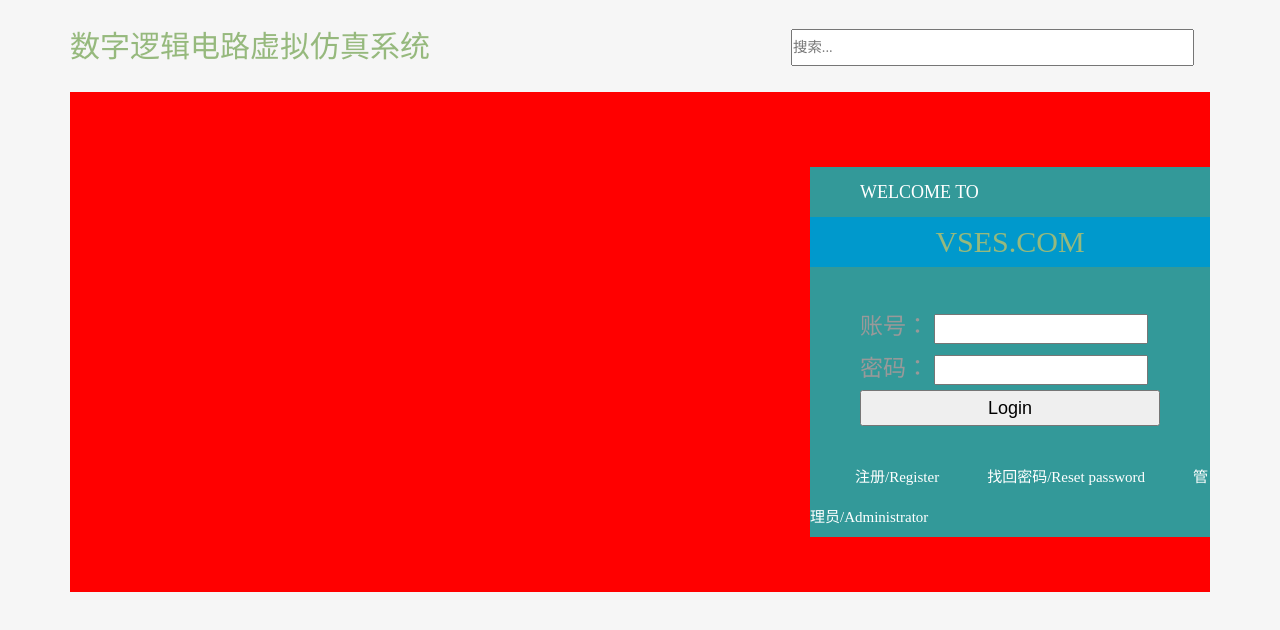
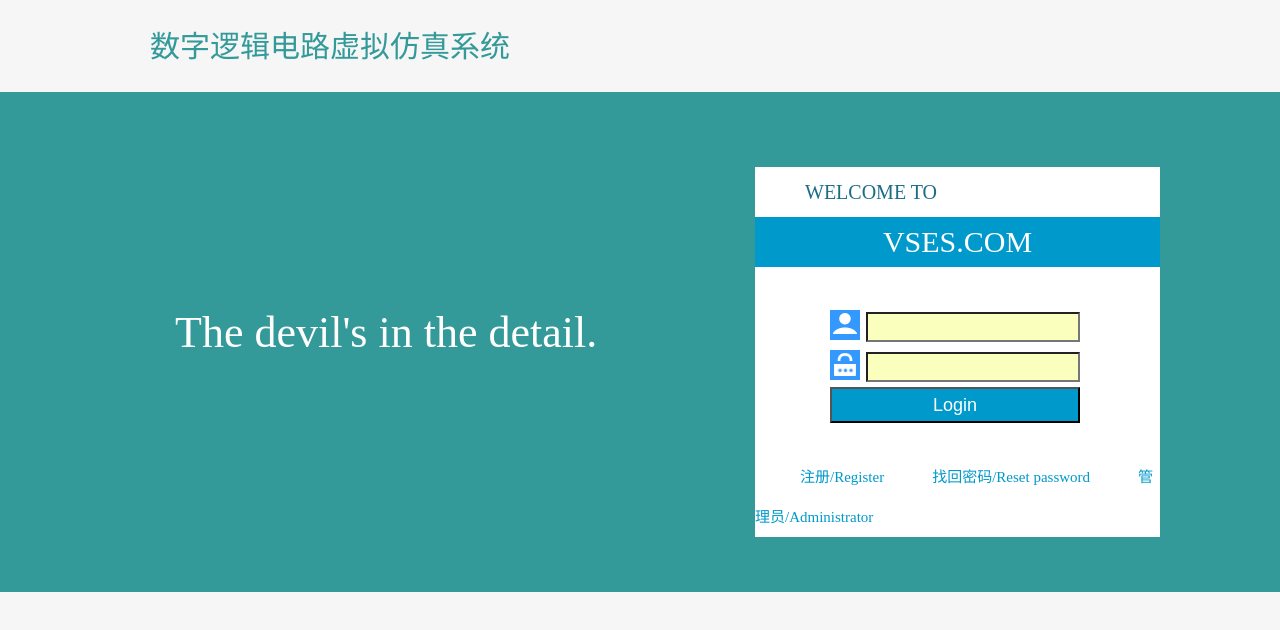
Before and after one commit to diwuhuang/VSES, a website: page views/index.html in a window 1280 px wide. Drawn offline with Linux system fonts and the light colour scheme.

Commit message:
增加首页页面

```diff
--- a/public/stylesheets/base.css
+++ b/public/stylesheets/base.css
@@ -13,8 +13,7 @@ sub{vertical-align:text-bottom}
 input,textarea,select{font-family:inherit;font-size:inherit;font-weight:inherit;*font-size:100%}
 legend{color:#000}
 #yui3-css-stamp.cssreset{display:none}
-a{text-decoration: none;
-    color: #fff;}
+a{text-decoration: none;color: #fff;}
 
 /*设置全局样式*/
 html{
--- a/public/stylesheets/index.css
+++ b/public/stylesheets/index.css
@@ -18,6 +18,7 @@
     float: left;
     font-size: 30px;
     line-height: 60px;
+    margin-left: 80px;
 }
 .top_input{
     height: 33px;
@@ -26,81 +27,108 @@
     margin-top: 12px;
     margin-right: 20px;
 }
-.top_input input{
+/*.top_input input{
     height: 33px;
     width: 100%;
     font-size: 1.2em;
     margin: 0 auto;
     vertical-align: middle;
-}
+}*/
 .top_logo a{
-    color: #96b97d;
+    color: #339999;
 }
 .content{
-    background: red;
+    background: #339999;
     margin: 0 auto;
-    width: 1140px;
+    width: 100%;
     height: 500px;
+}
+.content .content_left{
+    width: 500px;
+    height: 60px;
+    float: left;
+    margin-left: 175px;
+    margin-top: 215px;
+    /*background-color: yellow;*/
+}
+.content .content_left p{
+    font-size: 44px;
+    color: #fff;
 }
 .content .login{
     float: right;
-    width: 400px;
+    width: 405px;
     height: 370px;
     margin-top: 75px;
-    background-color: #339999;
+    margin-right: 120px;
+    background-color: #ffffff;
 }
 .content .login .login_top{
     float: left;
-    width: 400px;
+    width: 100%;
     height: 100px;
+    color: #0099cc;
+
     /*background-color: blue;*/
 }
 .content .login .login_top>div{
-    width: 400px;
+    width: 100%;
     height: 50px;
 }
 .content .login .login_top>div:nth-child(1){
-    font-size: 18px;
+    font-size: 20px;
     color: white;
     line-height: 50px;
+    width: 100%;
     /*background-color: #0099cc;*/
 }
 .content .login .login_top>div:nth-child(1)>h1{
     margin-left: 50px;
 }
 .content .login .login_top>div:nth-child(2){
+    width: 100%;
     font-size: 30px;
     line-height: 50px;
     text-align: center;
     background-color: #0099cc;
 }
 .content .login .login_top>div:nth-child(2)>h1{
-    color:#96b97d ;
+    color:#ffffff ;
 }
 .content .login .login_middle{
     float: left;
-    width: 400px;
+    width: 100%;
     height: 190px;
     /*background-color: skyblue;*/
 }
 .content .login .login_middle .account{
-    width: 300px;
-    margin: 40px auto;
+    width: 250px;
+    margin-top: 40px;
+    margin-left: 75px;
     /*background-color: yellow;*/
+    position: relative;
 }
-.content .login .login_middle .account span{
+.content .login .login_middle .account div{
     font-size: 23px;
 }
+
+.content .login .login_middle .account div img{
+    position: absolute;
+    margin-top: 3px;
+}
+
 .content .login .login_middle .account input{
-    margin: 5px 5px 5px 5px;
+    margin: 5px 5px 5px 36px;
     width: 210px;
     height: 26px;
     font-size: 18px;
 }
 .content .login .login_middle .account button{
-    width: 100%;
+    width: 250px;
     height: 36px;
     font-size: 18px;
+    color: #ffffff;
+    background-color: #0099cc;
 }
 .content .login .login_bottom{
     float: left;
@@ -113,6 +141,6 @@
     line-height: 40px;
     margin-left: 45px;
 }
-.content .login .login_bottom a:hover{
+.content .login .login_bottom>a:hover{
     color: black;
 }
--- a/routes/index.js
+++ b/routes/index.js
@@ -21,4 +21,8 @@ router.get('/student',function (req, res, next) {
 	res.render('students/student');
 });
 
+//渲染管理员登录界面
+router.get('/adminLogin',function (req, res, next) {
+	res.render('adminLogin');
+});
 module.exports = router;
--- a/views/index.html
+++ b/views/index.html
@@ -5,6 +5,8 @@
     <title>数字逻辑电路虚拟仿真系统</title>
     <link rel="stylesheet" href="/stylesheets/base.css">
     <link rel="stylesheet" href="/stylesheets/index.css">
+    <!--<script src="/jquery/jquery-3.3.1.min.js"></script>-->
+</head>
 <body>
 <!--顶部区域-->
 <div class="top">
@@ -14,17 +16,20 @@
                 <a href="#">数字逻辑电路虚拟仿真系统</a>
             </h1>
         </div>
-        <div class="top_input">
-            <input type="text" placeholder="搜索...">
-        </div>
+        <!--<div class="top_input">
+            <input type="text" placeholder="搜索..." >
+        </div>-->
     </div>
 </div>
 <!--内容区域-->
 <div class="content">
+    <div class="content_left">
+        <p>The devil's in the detail.</p>
+    </div>
     <div class="login">
         <div class="login_top">
             <div>
-                <h1>WELCOME TO</h1>
+                <h1 style="color: #1b6d85">WELCOME TO</h1>
             </div>
             <div>
                 <h1>
@@ -34,21 +39,28 @@
         </div>
         <div class="login_middle">
             <div class="account">
-                <span>账号：</span><input type="text">
-                <br>
-                <span>密码：</span><input type="password">
-                <button class="btn-info">Login</button>
+                <div>
+                    <img src="/images/account.png">
+                    <input type="text" style="background-color: #faffbd">
+                </div>
+                <div>
+                    <img src="/images/password.png">
+                    <input type="password" style="background-color: #faffbd">
+                </div>
+                <button class="btn-info" >Login</button>
             </div>
         </div>
         <div class="login_bottom">
-            <a href="#">注册/Register</a>
-            <a href="#">找回密码/Reset password</a>
-            <a href="/administrator">管理员/Administrator</a>
+            <a href="#" style="color: #0099cc">注册/Register</a>
+            <a href="#" style="color: #0099cc">找回密码/Reset password</a>
+            <a href="/administrator" style="color: #0099cc">管理员/Administrator</a>
         </div>
     </div>
 
 </div>
 <!--底部区域-->
 <div class="footer"></div>
+<script>
+</script>
 </body>
 </html>
```
Also changed, not shown: views/adminLogin.html (added, +14 -0 lines), views/quote.html (+3 -3 lines), views/teachers/teacher.html (+1 -1 lines), public/images/account.png (added), public/images/password.png (added).
